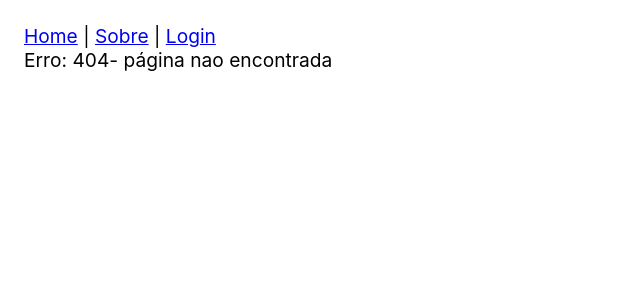
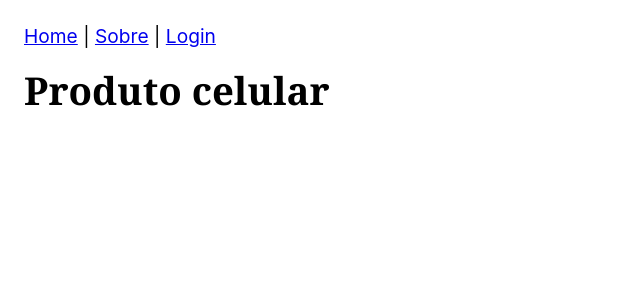
Before and after one commit to MarcioTomaz/React-origamid, a React (Create React App) app: page /produto/celular in a window 1280 px wide. Before the commit this address had no page. Shown: the top 300 px of the page, without its empty margins (0-640 px from the left). Built offline with nearby package versions, Linux system fonts and the light colour scheme.

Commit message:
useParams()

```diff
--- a/package.json
+++ b/package.json
@@ -9,7 +9,7 @@
     "history": "^5.3.0",
     "react": "^18.2.0",
     "react-dom": "^18.2.0",
-    "react-router-dom": "6.0.0-beta.0",
+    "react-router-dom": "^6.0.0-beta.0",
     "react-scripts": "5.0.1",
     "web-vitals": "^2.1.4"
   },
--- a/src/App.js
+++ b/src/App.js
@@ -5,6 +5,7 @@
 import Home from "./Home";
 import Login from "./Login";
 import NaoEncontrado from "./NaoEncontrado";
+import Produto from "./Produto";
 import Sobre from "./Sobre";
 
 const App = () => {
@@ -16,6 +17,7 @@
         <Route path="/" element={<Home />}/>
         <Route path="sobre" element={<Sobre />}/>
         <Route path="login" element={<Login />}/>
+        <Route path="produto/:id" element={<Produto />}/>
 
         <Route path="*" element={<NaoEncontrado />}/>
         {/* o asterisco significa q qqr pag q nao for as de cima sera essa route */}
--- a/src/Header.js
+++ b/src/Header.js
@@ -1,8 +1,14 @@
 import React from 'react'
-import { NavLink } from 'react-router-dom'
+import { NavLink, useLocation } from 'react-router-dom'
 // import './Header.css';
 
 const Header = () => {
+  const location = useLocation();
+
+  React.useEffect( () =>{
+    console.log('Mudou a rota');
+  }, [location])
+
   return (
     <nav>
       <NavLink to="/" end activeStyle={{color: 'tomato'}}>Home</NavLink> | {' '}
--- a/src/Home.js
+++ b/src/Home.js
@@ -1,11 +1,14 @@
 
 import React from 'react'
+import { Link, NavLink } from 'react-router-dom'
 
 const Home = () => {
   return (
     <>
       <h1>Home</h1>
       <p>Essa é a home</p>
+      <Link to="produto/notebook">Notebook</Link>{''} |
+      <Link to="produto/celular">Celular</Link>
     </>
   )
 }
--- /dev/null
+++ b/src/Produto.js
@@ -0,0 +1,22 @@
+
+import React from 'react'
+import { useLocation, useParams } from 'react-router-dom'
+
+const Produto = () => {
+
+  const params = useParams();
+  console.log(params);
+
+  const location = useLocation();//fica todas as informações da rota atual
+  console.log(location);
+
+  const search = new URLSearchParams(location.search);//obj pra acessar os itens
+  console.log(search.get('memoria'));
+
+
+  return (
+    <div><h1>Produto { params.id}</h1></div>
+  )
+}
+
+export default Produto
```
